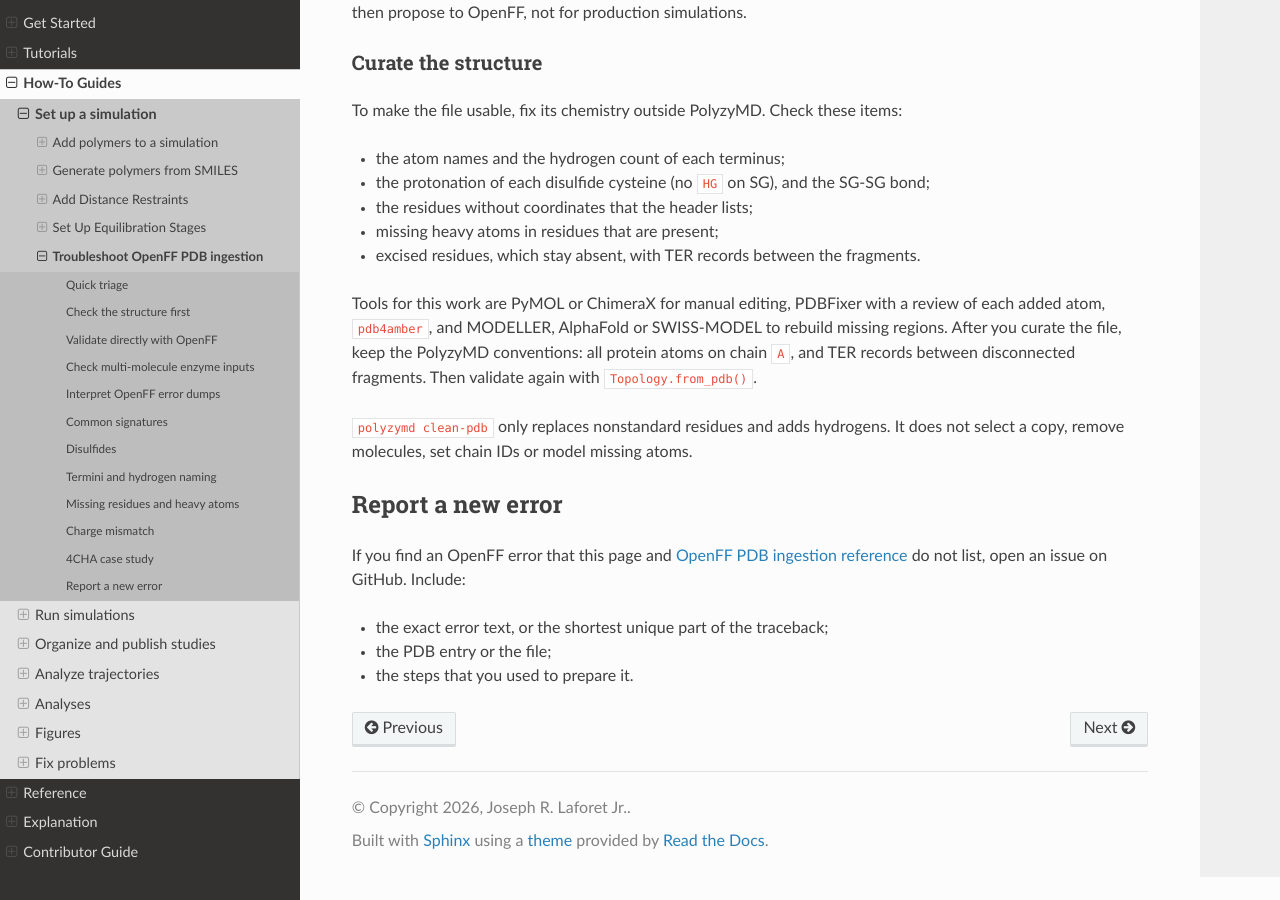
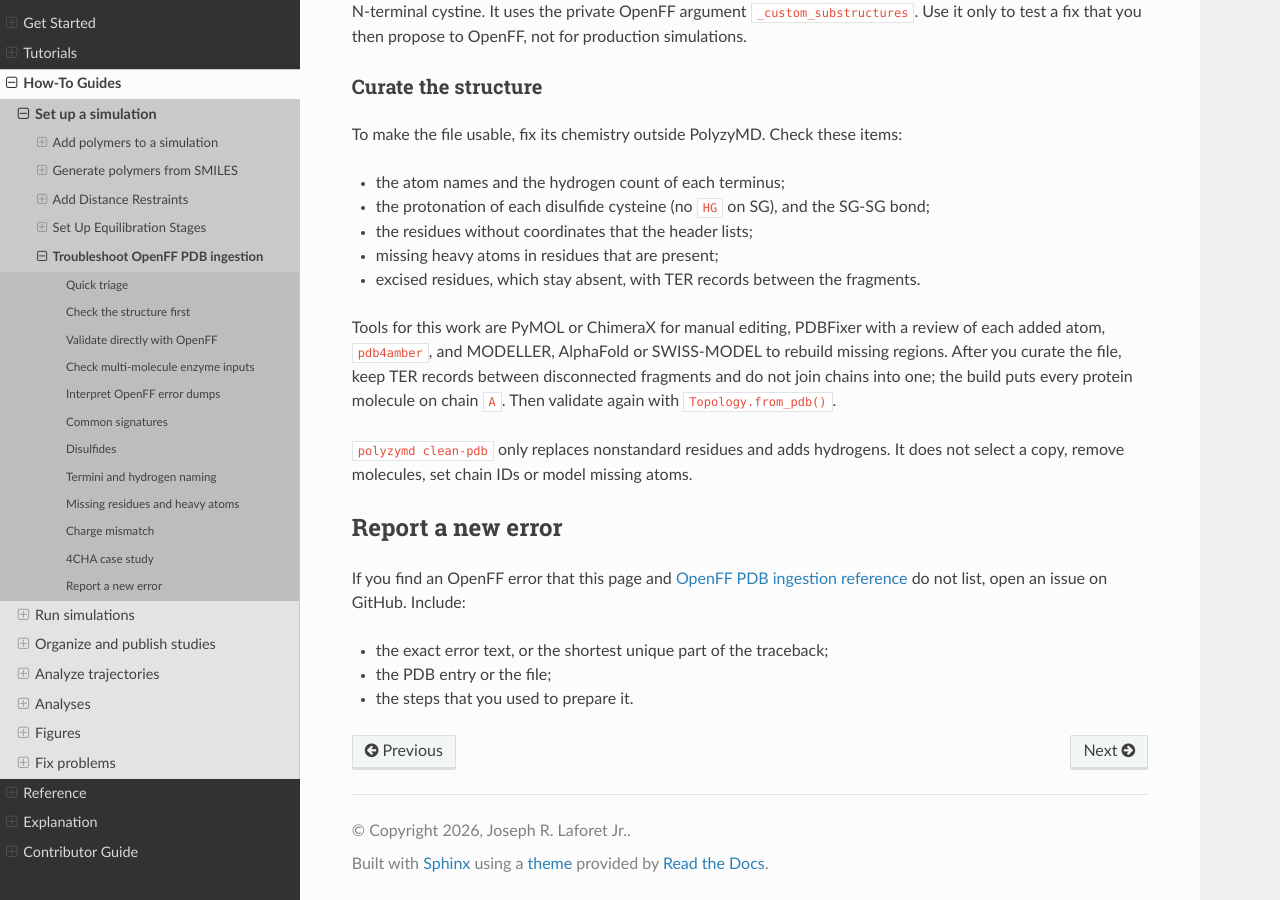
Before and after one commit to joelaforet/polyzymd, a Sphinx documentation site: the page built from docs/source/how_to/troubleshoot_openff_pdb_ingestion.md, in a window 1280 px wide and 900 px high, scrolled down 5101 px. Built offline with Sphinx 7.4.7 and the Read the Docs theme 3.1.0, drawn with Linux system fonts in a browser that asks for light colours; some of the changed text lies outside the part shown.

Commit message:
docs: keep chains as they are when curating a PDB
The OpenFF ingestion troubleshooting page asked whether protein atom
records use chain A and told users to keep all protein atoms on chain A
after curating a file. Like the skill and tutorial, that reads as a
requirement to relabel or join chains in the input. The checklist and
the curation paragraph now say to keep the chains and the TER records
between fragments, and that the build puts every protein molecule on
chain A.

```diff
--- a/docs/source/how_to/troubleshoot_openff_pdb_ingestion.md
+++ b/docs/source/how_to/troubleshoot_openff_pdb_ingestion.md
@@ -27,7 +27,9 @@
 OpenFF chemistry checks; chain-ID checks are PolyzyMD input conventions that keep
 protein, substrate, polymer, and solvent roles unambiguous later in the build.
 
-- Do protein atom records use PolyzyMD chain `A`?
+- Are the protein chains kept as they are? The build puts every protein
+  molecule on PolyzyMD chain `A`; do not join chains into one by editing the
+  PDB.
 - Are substrate, polymer, and solvent chains kept out of the enzyme PDB or placed
   on the expected chains `B`, `C`, and `D+` when relevant?
 - Are TER records present between disconnected protein fragments?
@@ -257,9 +259,10 @@
 
 Tools for this work are PyMOL or ChimeraX for manual editing, PDBFixer with
 a review of each added atom, `pdb4amber`, and MODELLER, AlphaFold or
-SWISS-MODEL to rebuild missing regions. After you curate the file, keep the
-PolyzyMD conventions: all protein atoms on chain `A`, and TER records between
-disconnected fragments. Then validate again with `Topology.from_pdb()`.
+SWISS-MODEL to rebuild missing regions. After you curate the file, keep TER
+records between disconnected fragments and do not join chains into one; the
+build puts every protein molecule on chain `A`. Then validate again with
+`Topology.from_pdb()`.
 
 `polyzymd clean-pdb` only replaces nonstandard residues and adds hydrogens.
 It does not select a copy, remove molecules, set chain IDs or model missing
```
